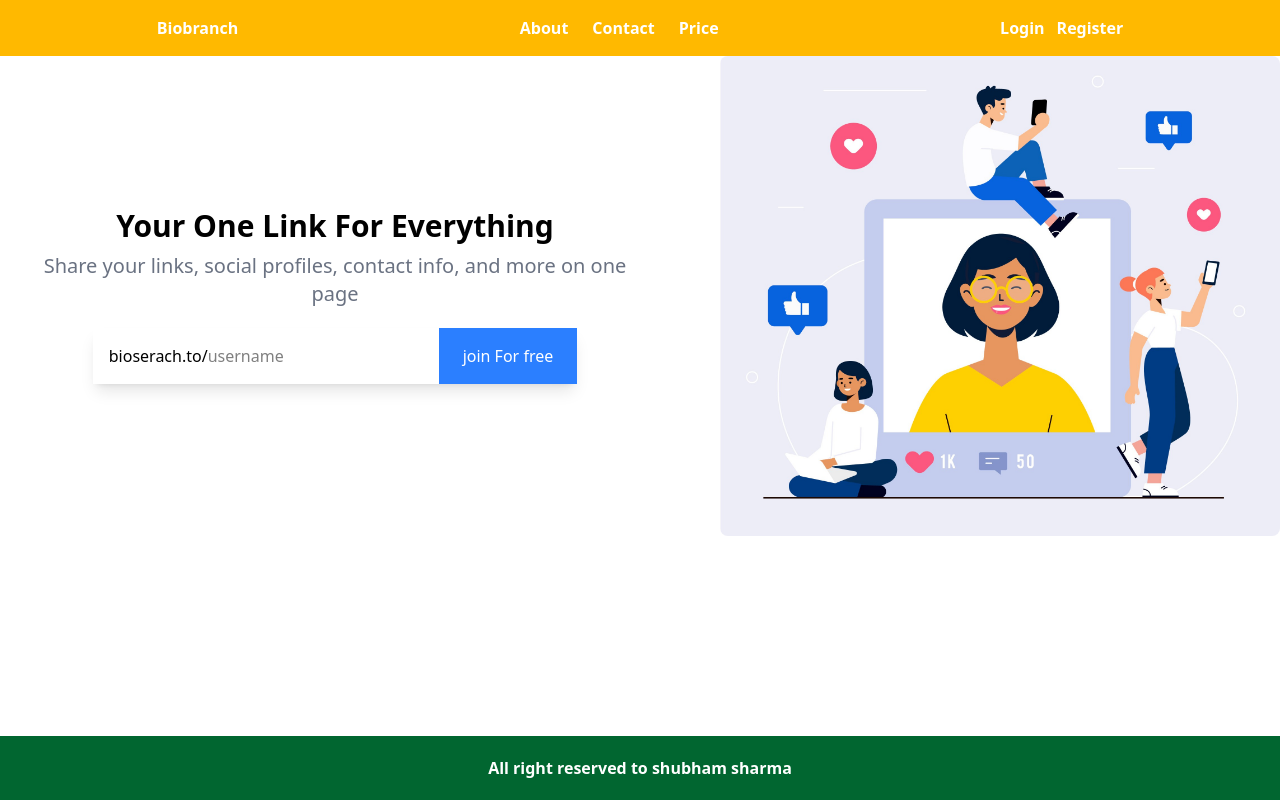
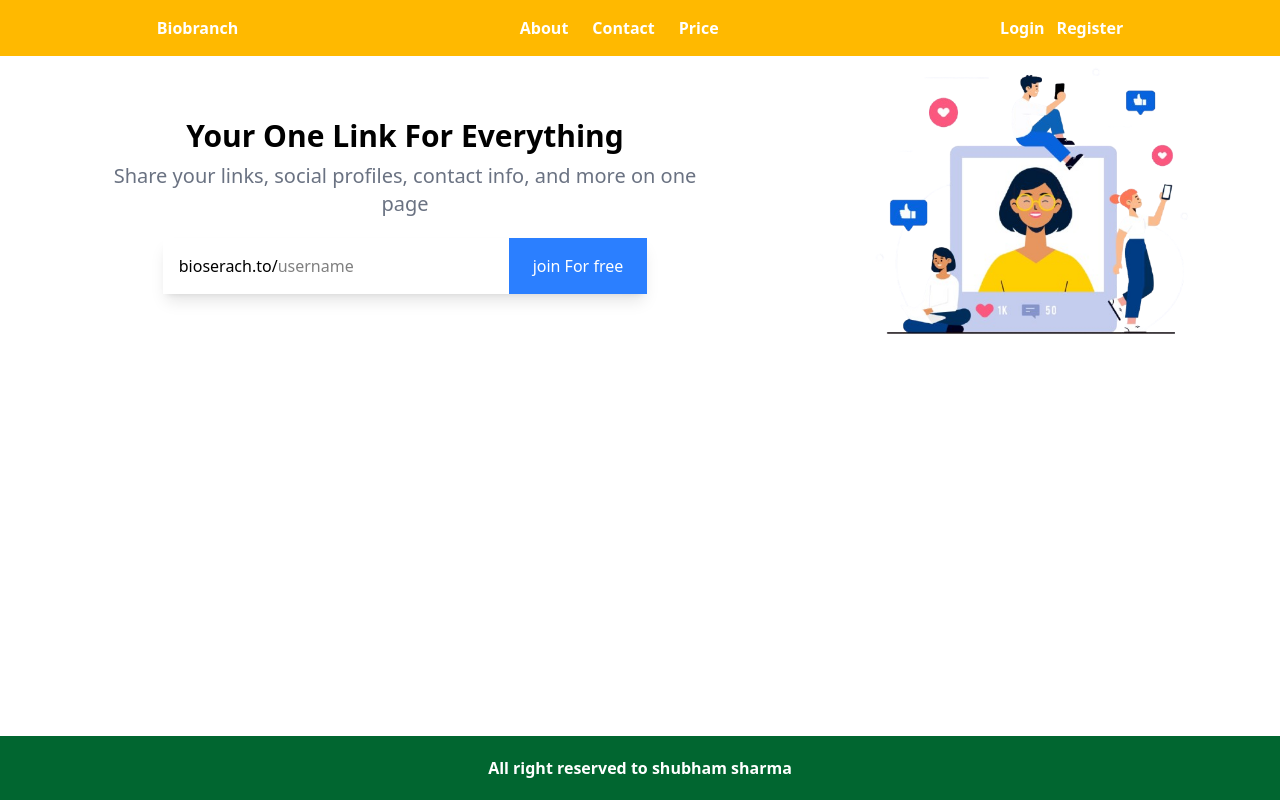
Before and after one commit to Shubhamsharma2002/BioBranch, a Next.js app: page / in a window 1280 px wide. Built offline with nearby package versions, Linux system fonts and the light colour scheme.

Commit message:
intro section

```diff
--- a/src/components/IntroSection.jsx
+++ b/src/components/IntroSection.jsx
@@ -1,8 +1,8 @@
 import React from "react";
-
+import Image from "next/image";
 const IntroSection = () => {
   return (
-    <div className="flex flex-col md:flex-row items-center justify-between w-full pl-5">
+    <div className="flex flex-col md:flex-row items-center justify-around w-full pl-5">
       {/* Text Section */}
       <div className="w-1/2 text-center ">
         <h1 className="text-3xl font-semibold ">
@@ -28,12 +28,8 @@ const IntroSection = () => {
       </div>
 
       {/* Image Section */}
-      <div className="w-full md:w-1/2 flex justify-end">
-        <img
-          src="/images/Introsection.jpg"
-          alt="Intro Section"
-          className="w-140 h-auto object-cover rounded-lg"
-        />
+      <div className="">
+        <Image src = "/images/Introsection.png" width={350} height={100} />
       </div>
     </div>
   );
```
Also changed, not shown: public/Images/Introsection.jpg (deleted), public/Images/Introsection.png (added).
